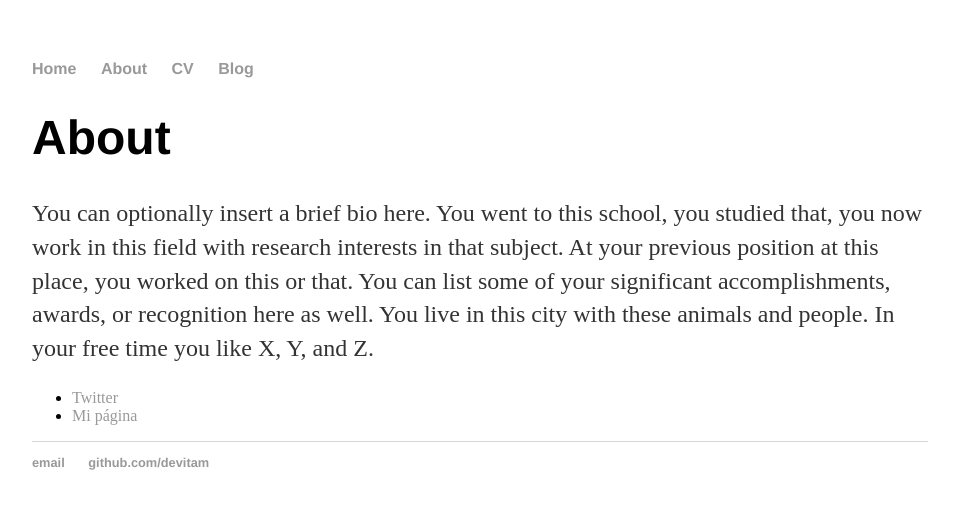
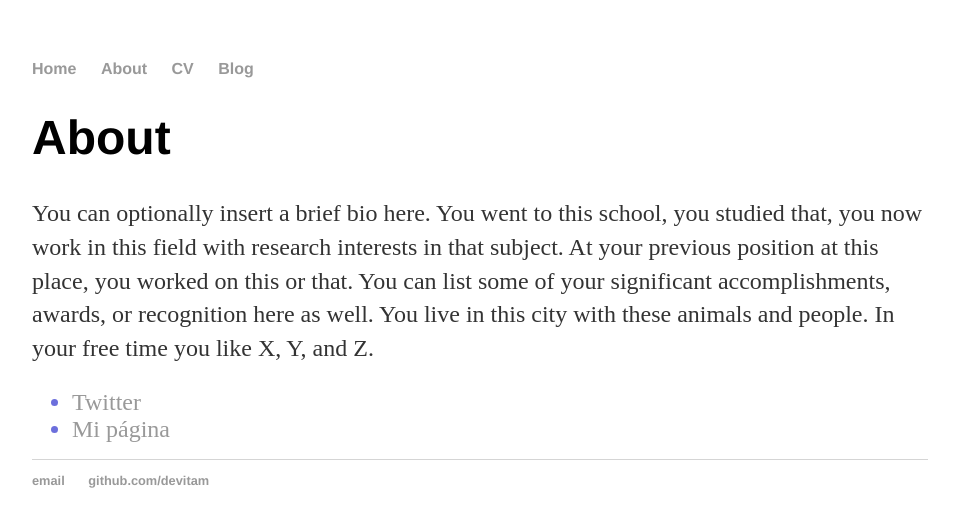
Before and after one commit to devitam/devitabasic.github.io, a Jekyll site: the page built from about/index.html, in a window 1280 px wide. Shown: the top 527 px of the page, without its empty margins (160-1119 px from the left). Built offline with Jekyll 4.4.1, drawn with Linux system fonts in a browser that asks for light colours.

Commit message:
Update main.css

```diff
--- a/css/main.css
+++ b/css/main.css
@@ -41,3 +41,8 @@ ul.posts {
 ul.posts li {
     list-style: none;
 }
+
+li.contacts {
+    font-size: 1.5em;
+    color: #6C6FDC;
+}
```
